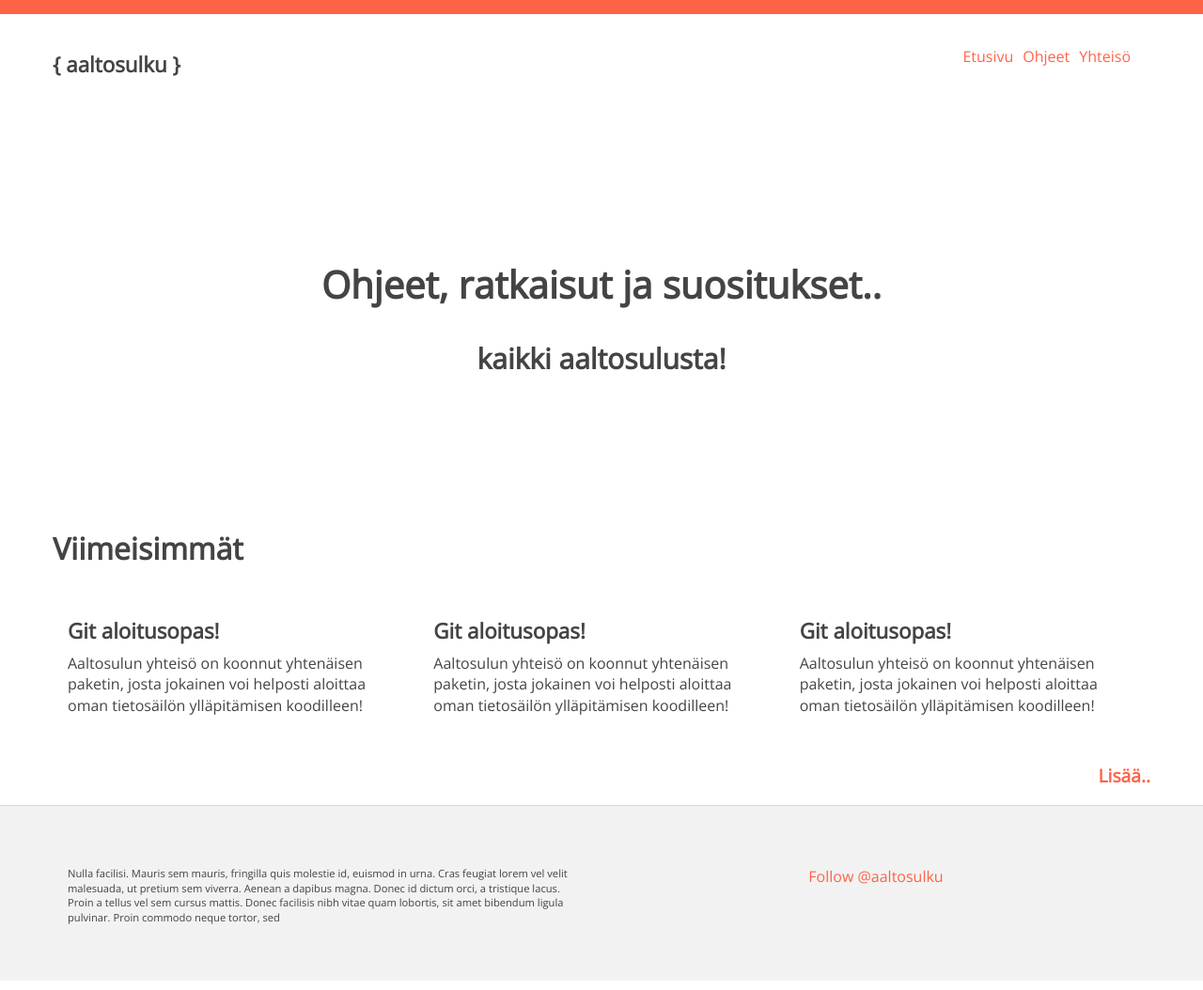
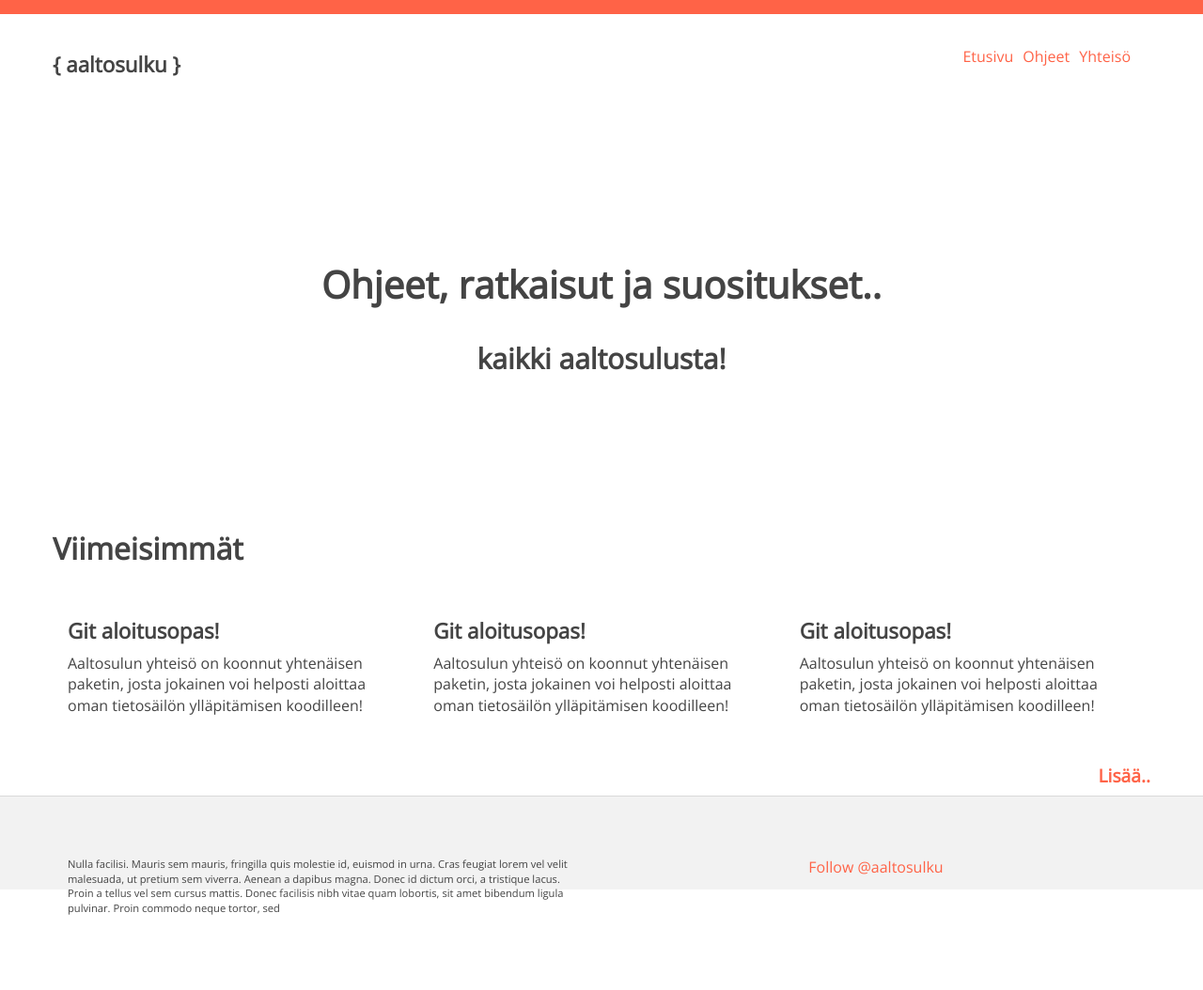
Before and after one commit to KimmoCommit/aaltoJekyll, a Jekyll site: the page built from index.html, in a window 1280 px wide. Shown: the whole page at 94% size. Built offline with Jekyll 4.4.1, drawn with Linux system fonts in a browser that asks for light colours; comment, search, counter and statistics services are not loaded; after the commit the page ends 1002 px from its top, so only the background shows below that.

Commit message:
uudenlainen ratkaisu fuutterille

```diff
--- a/assets/css/index.css
+++ b/assets/css/index.css
@@ -77,7 +77,8 @@ a {
 /* line 83, ../compass/sass/aaltosulku.scss */
 footer {
   background-color: rgba(0, 0, 0, 0.05);
-  clear: both;
+  margin-top: -100px;
+  height: 100px;
 }
 
 /* line 89, ../compass/sass/aaltosulku.scss */
@@ -85,26 +86,11 @@ header {
   height: 100px;
 }
 
-/* line 96, ../compass/sass/aaltosulku.scss */
-.content-container {
-  min-height: 100%;
-  height: auto !important;
+/**seuraavat muutokset tehty: http://www.cssreset.com/how-to-keep-footer-at-bottom-of-page-with-css/ mukaan **/
+/* line 101, ../compass/sass/aaltosulku.scss */
+.content {
+  min-height: 300px;
   height: 100%;
-  margin: 0 auto -100px;
-}
-
-/**seuraavat muutokset tehty: http://www.cssreset.com/how-to-keep-footer-at-bottom-of-page-with-css/ mukaan **/
-/* line 104, ../compass/sass/aaltosulku.scss */
-.content {
-  min-height: 100%;
-  height: auto !important;
-  height: 100%;
-}
-
-/* line 113, ../compass/sass/aaltosulku.scss */
-.push {
-  clear: both;
-  height: 100px;
 }
 
 /* line 7, ../compass/sass/index.scss */
--- a/assets/css/ohjeet.css
+++ b/assets/css/ohjeet.css
@@ -77,7 +77,8 @@ a {
 /* line 83, ../compass/sass/aaltosulku.scss */
 footer {
   background-color: rgba(0, 0, 0, 0.05);
-  clear: both;
+  margin-top: -100px;
+  height: 100px;
 }
 
 /* line 89, ../compass/sass/aaltosulku.scss */
@@ -85,26 +86,11 @@ header {
   height: 100px;
 }
 
-/* line 96, ../compass/sass/aaltosulku.scss */
-.content-container {
-  min-height: 100%;
-  height: auto !important;
+/**seuraavat muutokset tehty: http://www.cssreset.com/how-to-keep-footer-at-bottom-of-page-with-css/ mukaan **/
+/* line 101, ../compass/sass/aaltosulku.scss */
+.content {
+  min-height: 300px;
   height: 100%;
-  margin: 0 auto -100px;
-}
-
-/**seuraavat muutokset tehty: http://www.cssreset.com/how-to-keep-footer-at-bottom-of-page-with-css/ mukaan **/
-/* line 104, ../compass/sass/aaltosulku.scss */
-.content {
-  min-height: 100%;
-  height: auto !important;
-  height: 100%;
-}
-
-/* line 113, ../compass/sass/aaltosulku.scss */
-.push {
-  clear: both;
-  height: 100px;
 }
 
 /* line 12, ../compass/sass/ohjeet.scss */
```
Also changed, not shown: assets/compass/sass/aaltosulku.scss (+5 -13 lines), assets/css/aaltosulku.css (+4 -18 lines).
